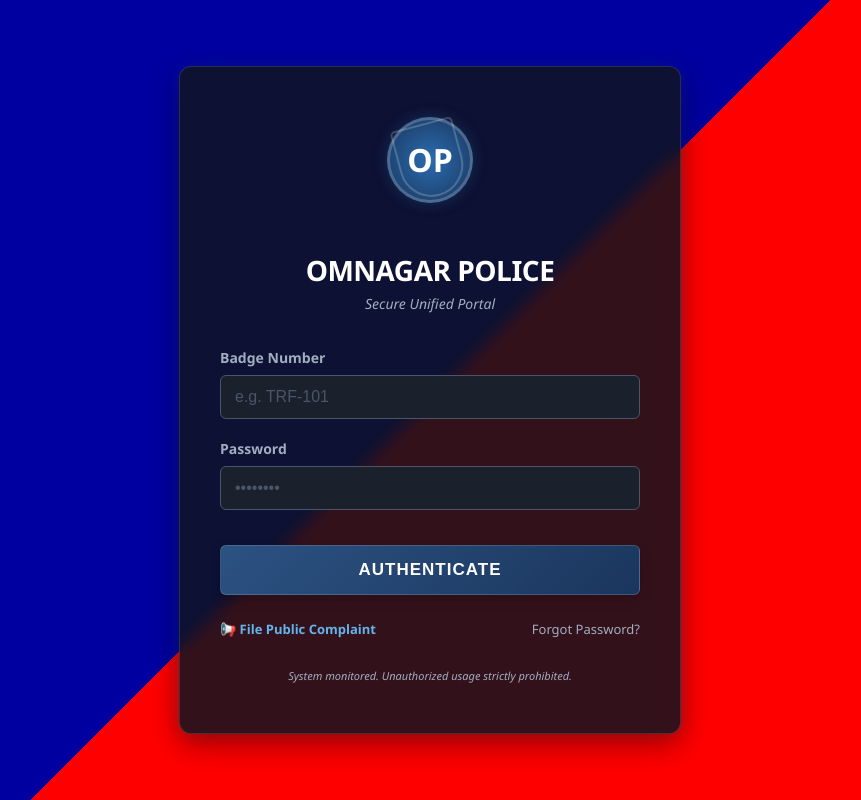
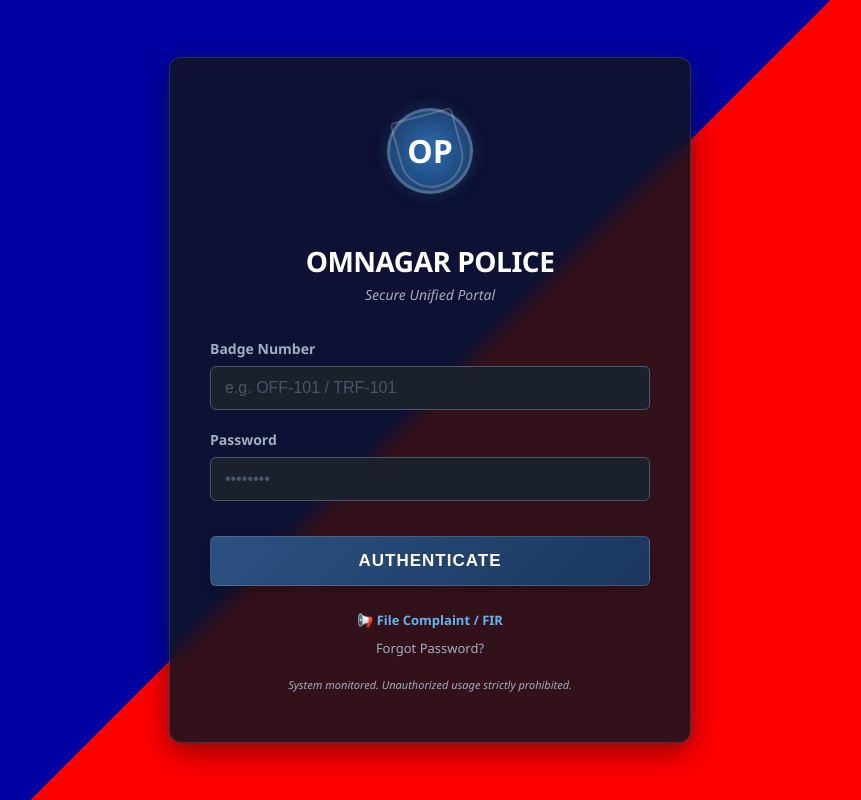
Before and after one commit to omkumargupta324-cloud/smart-policing-portal, a website: page public/index.html in a window 1280 px wide. Shown: the whole page, without its empty margins (210-1071 px from the left). Drawn offline with Linux system fonts and the light colour scheme.

Commit message:
Mark 2: Update login page routing for Officers and add public FIR access

```diff
--- a/public/index.html
+++ b/public/index.html
@@ -29,7 +29,7 @@
       box-shadow: 0 10px 30px rgba(0,0,0,0.4),
                   0 0 15px rgba(43, 108, 176, 0.2);
       width: 100%;
-      max-width: 420px;
+      max-width: 440px;
       text-align: center;
       border: 1px solid rgba(255, 255, 255, 0.12);
     }
@@ -49,7 +49,6 @@
       position: relative;
     }
 
-    /* Shield with 'OP' logic integrated */
     .portal-logo::after {
       content: 'OP';
       font-size: 32px;
@@ -136,14 +135,20 @@
       box-shadow: 0 6px 18px rgba(43, 108, 176, 0.3);
     }
 
-    /* Integrated Helper and Security Information */
+    /* Public Access Quick Links */
     .extra-links {
         margin-top: 25px;
         font-size: 13px;
         color: #a0aec0;
         display: flex;
-        justify-content: space-between;
+        flex-direction: column;
+        gap: 10px;
         align-items: center;
+    }
+    .public-links-row {
+        display: flex;
+        justify-content: space-around;
+        width: 100%;
     }
     .extra-links a {
         color: #a0aec0;
@@ -153,15 +158,15 @@
         color: #fff;
         text-decoration: underline;
     }
-    .public-complaint-btn {
+    .public-btn {
         color: #63b3ed !important;
         font-weight: bold;
     }
-    .public-complaint-btn:hover {
+    .public-btn:hover {
         color: #90cdf4 !important;
     }
     .security-notice {
-        margin-top: 30px;
+        margin-top: 20px;
         font-size: 11px;
         color: #a0aec0;
         font-style: italic;
@@ -189,7 +194,7 @@
     <form id="login-form">
       <div class="form-group">
         <label for="badge">Badge Number</label>
-        <input type="text" id="badge" required placeholder="e.g. TRF-101">
+        <input type="text" id="badge" required placeholder="e.g. OFF-101 / TRF-101">
       </div>
       <div class="form-group">
         <label for="password">Password</label>
@@ -199,7 +204,9 @@
       <div id="error-message">Invalid credentials. Please contact Command.</div>
 
       <div class="extra-links">
-        <a href="/citizen-complaint.html" class="public-complaint-btn">📢 File Public Complaint</a>
+        <div class="public-links-row">
+          <a href="/citizen-complaint.html" class="public-btn">📢 File Complaint / FIR</a>
+        </div>
         <a href="#">Forgot Password?</a>
       </div>
       <div class="security-notice">
@@ -210,7 +217,7 @@
 
   <script>
     document.getElementById('login-form').addEventListener('submit', async (e) => {
-      e.preventDefault(); // Stop the page from refreshing
+      e.preventDefault();
 
       const badge = document.getElementById('badge').value;
       const password = document.getElementById('password').value;
@@ -218,7 +225,6 @@
       errorMessage.style.display = 'none';
 
       try {
-        // Send the login data to our backend API
         const response = await fetch('/api/auth/login', {
           method: 'POST',
           headers: { 'Content-Type': 'application/json' },
@@ -228,20 +234,22 @@
         const data = await response.json();
 
         if (response.ok) {
-          // Save token and login flag
           localStorage.setItem('token', data.token);
           localStorage.setItem('isLoggedIn', 'true');
 
-          // Role-Based Routing: Send them to their specific portal
+          // Department & Role Routing
           if (data.department === 'Traffic') {
             window.location.href = '/traffic-dashboard.html';
           } else if (data.department === 'City') {
             window.location.href = '/city-dashboard.html';
+          } else if (data.department === 'Officer' || data.role === 'Officer' || data.role === 'Constable') {
+            // Direct Officers and Constables to the Officer Portal
+            window.location.href = '/officer-dashboard.html';
           } else {
+            // Central Command default
             window.location.href = '/central-dashboard.html';
           }
         } else {
-          // Show the specific error message from the backend
           errorMessage.textContent = data.message || 'Invalid credentials.';
           errorMessage.style.display = 'block';
         }
```
